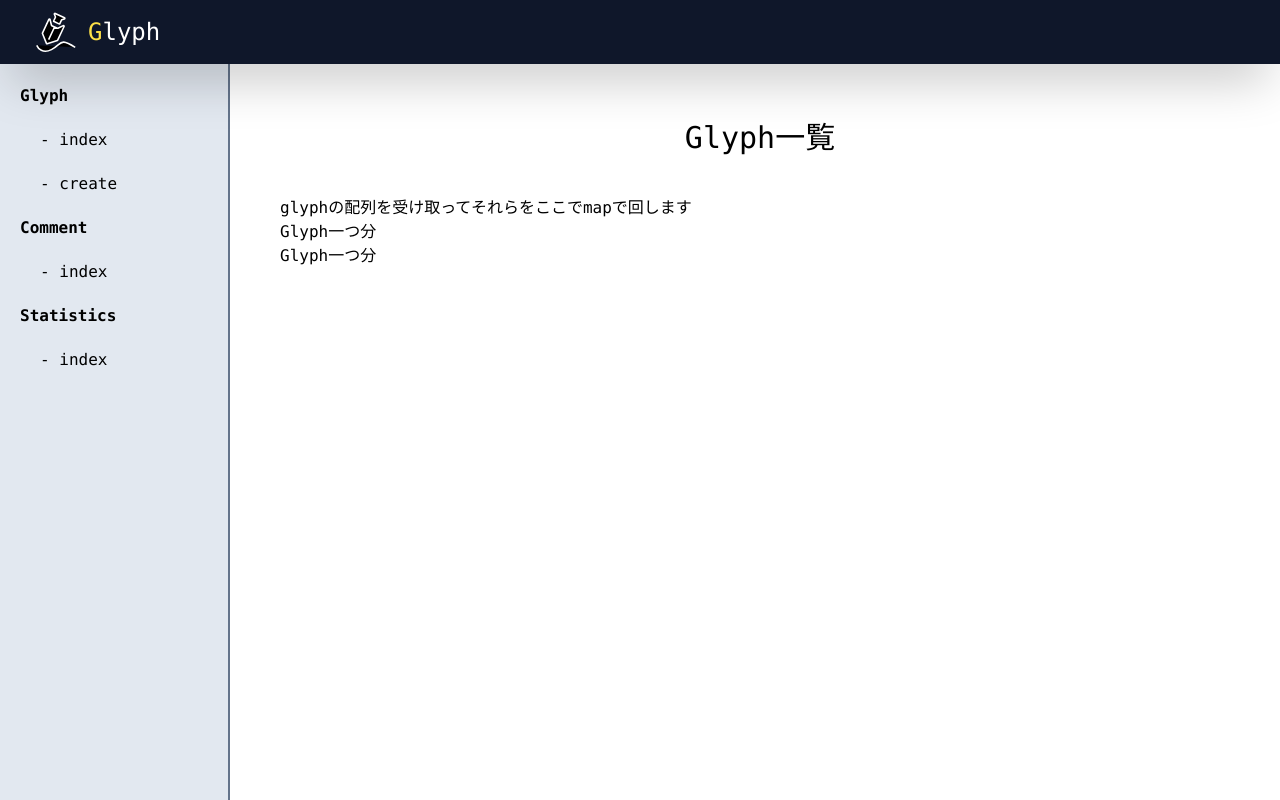
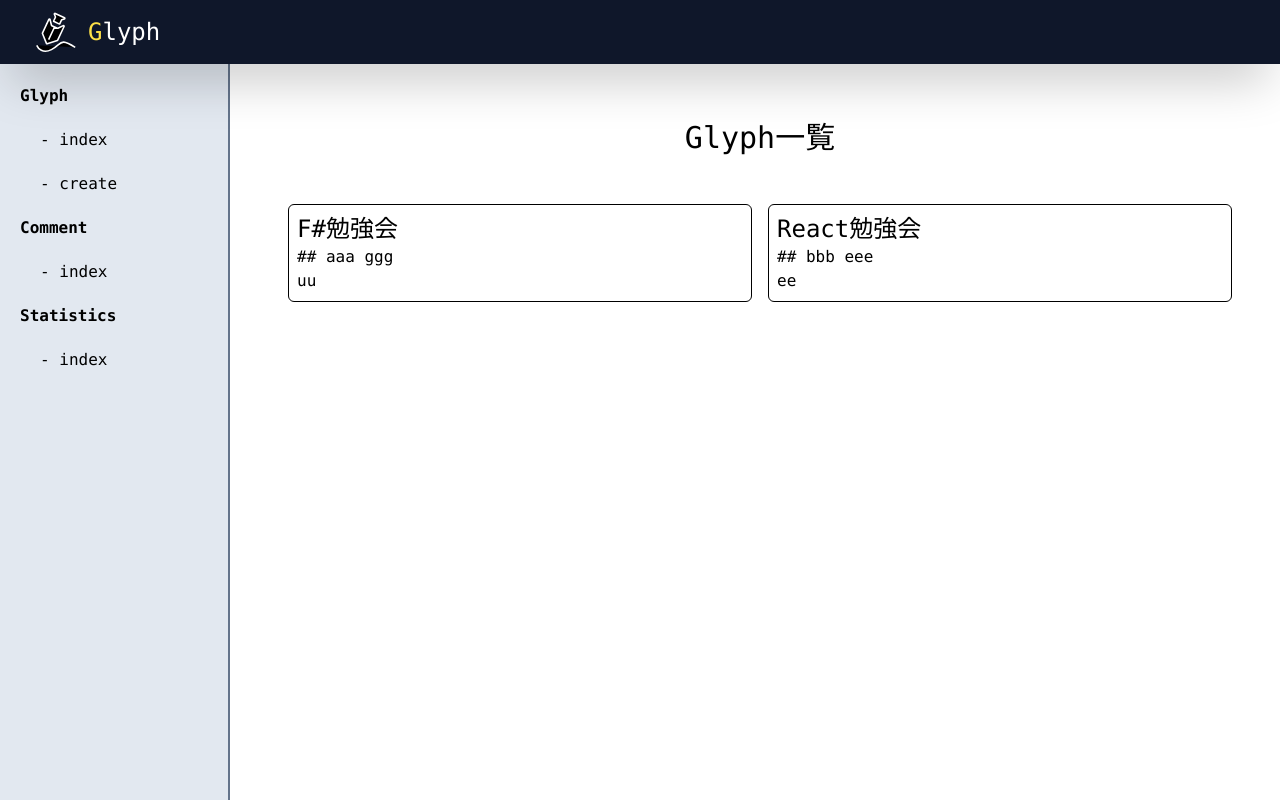
Before and after one commit to Doer-org/glyph, a Next.js app in the folder client/: page /service/glyphs in a window 1280 px wide. Built offline with nearby package versions, Linux system fonts and the light colour scheme.

Commit message:
glyph関連の修正

```diff
--- a/client/src/app/service/glyphs/page.tsx
+++ b/client/src/app/service/glyphs/page.tsx
@@ -8,7 +8,7 @@ const GlyphsPage: NextPage = () => {
 		{
 			id: "1",
 			author_id: "uu",
-			title: "glyph1",
+			title: "F#勉強会",
 			content: "## aaa  ggg",
 			prev_glyph: "1",
 			next_glyph: "2",
@@ -19,7 +19,7 @@ const GlyphsPage: NextPage = () => {
 		{
 			id: "2",
 			author_id: "ee",
-			title: "glyph2",
+			title: "React勉強会",
 			content: "## bbb eee",
 			prev_glyph: "2",
 			next_glyph: "4",
--- a/client/src/components/atoms/Toggle.tsx
+++ b/client/src/components/atoms/Toggle.tsx
@@ -4,7 +4,7 @@ type TProps = {
 	bool: boolean;
 	toggle: () => void;
 };
-export const IosToggleButton: FC<TProps> = ({ bool, toggle }) => {
+export const ToggleButton: FC<TProps> = ({ bool, toggle }) => {
 	return (
 		<button
 			onClick={toggle}
@@ -20,5 +20,3 @@ export const IosToggleButton: FC<TProps> = ({ bool, toggle }) => {
 		</button>
 	);
 };
-
-export default IosToggleButton;
--- a/client/src/components/organisms/glyphs/glyph/index.tsx
+++ b/client/src/components/organisms/glyphs/glyph/index.tsx
@@ -1,3 +1,4 @@
+import { Txt } from "@/components/atoms/Txt";
 import { TGlyph } from "@/types/Glyph";
 import { FC } from "react";
 
@@ -6,5 +7,14 @@ type TProps = {
 };
 
 export const Glyph: FC<TProps> = ({ glyph }) => {
-	return <div>Glyph一つ分</div>;
+	return (
+		<div className="border border-black rounded-md p-2 m-2">
+			<Txt elm="h2" size="text-2xl">
+				{glyph.title}
+			</Txt>
+
+			<p>{glyph.content}</p>
+			<p>{glyph.author_id}</p>
+		</div>
+	);
 };
--- a/client/src/components/organisms/glyphs/glyphEditor/index.tsx
+++ b/client/src/components/organisms/glyphs/glyphEditor/index.tsx
@@ -11,7 +11,7 @@ import {
 	options,
 } from "../../_common/markdown/MarkdownUtils";
 import { useToggle } from "@/hooks/common/useToggle";
-import Toggle from "@/components/atoms/Toggle";
+import { ToggleButton } from "@/components/atoms/Toggle";
 import { Input } from "@/components/atoms/Input";
 import { Button } from "@/components/atoms/Button";
 
@@ -37,11 +37,11 @@ export default function GlyphEditor() {
 				<div className="flex gap-3 items-end justify-center">
 					<div>
 						<p>切り替え</p>
-						<Toggle bool={isPreview} toggle={togglePreview} />
+						<ToggleButton bool={isPreview} toggle={togglePreview} />
 					</div>
 					<div>
 						<p>外部に公開</p>
-						<Toggle bool={isPublic} toggle={togglePublic} />
+						<ToggleButton bool={isPublic} toggle={togglePublic} />
 					</div>
 					<div className="mx-5">
 						<Button border>保存</Button>
--- a/client/src/components/organisms/glyphs/index.tsx
+++ b/client/src/components/organisms/glyphs/index.tsx
@@ -6,8 +6,7 @@ type TProps = {
 };
 export const Glyphs: FC<TProps> = ({ glyphs }) => {
 	return (
-		<div>
-			<p>glyphの配列を受け取ってそれらをここでmapで回します</p>
+		<div className="grid grid-cols-2">
 			{glyphs.map((glyph: TGlyph) => {
 				return <Glyph glyph={glyph} key={glyph.id} />;
 			})}
```
